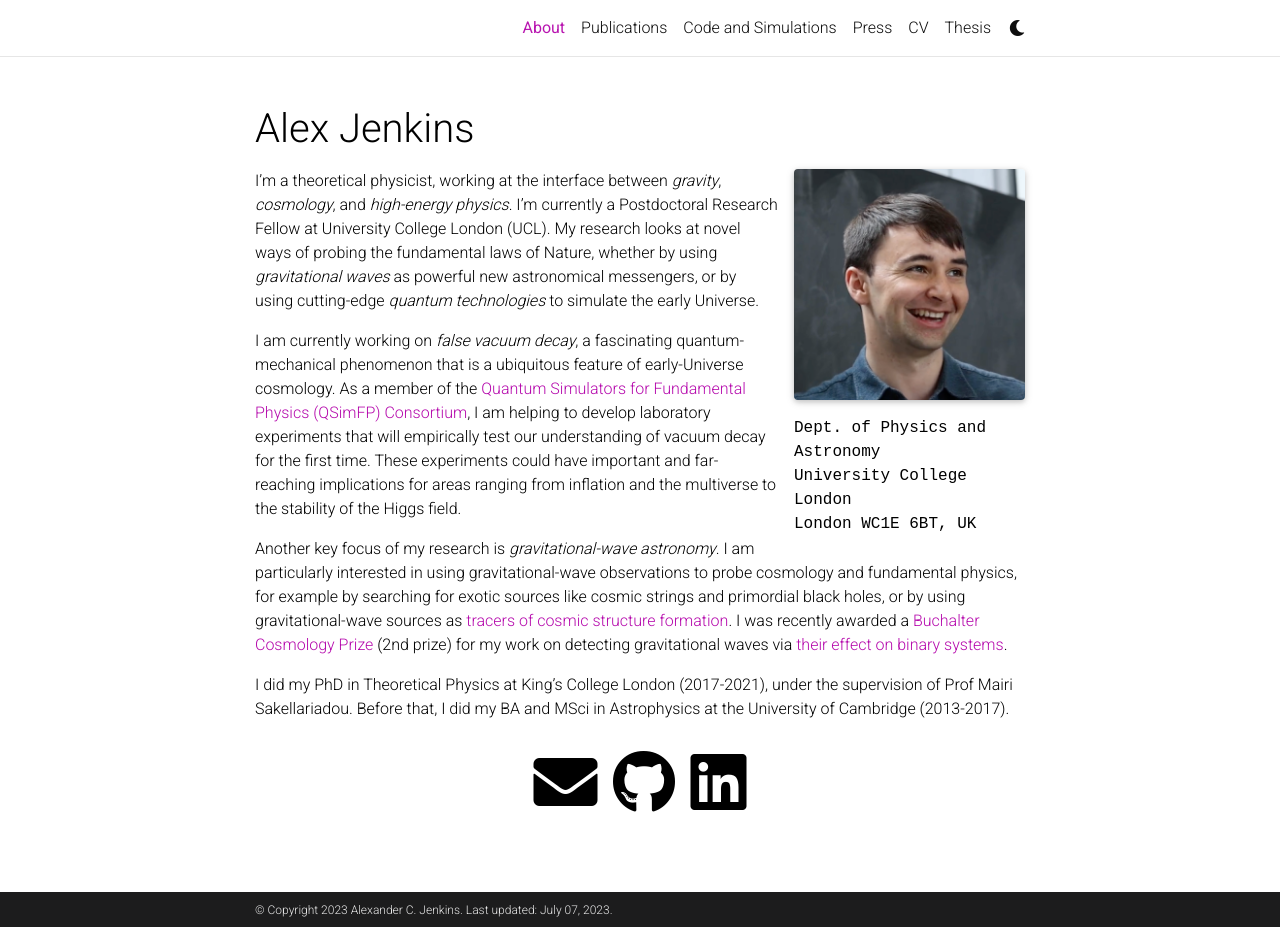
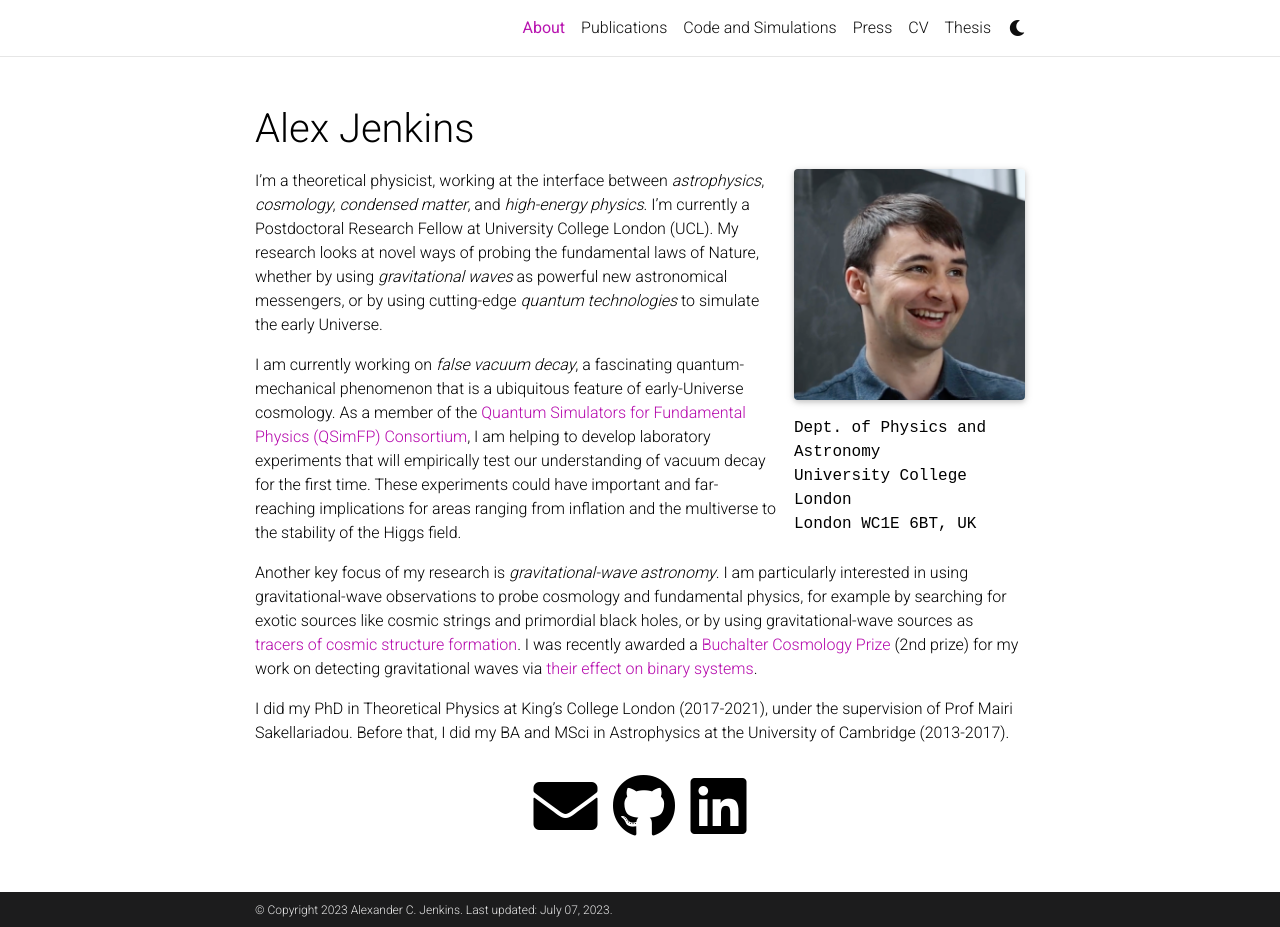
Before and after one commit to alex-c-jenkins/alex-c-jenkins.github.io, a Jekyll site: the page built from _pages/about.md, in a window 1280 px wide and 927 px high. Built offline with Jekyll 4.4.1, drawn with Linux system fonts in a browser that asks for light colours; full-size pictures stand in for the smaller copies a plugin makes; comment, search, counter and statistics services are not loaded; a style sheet for code colours, icons or effects is not loaded.

Commit message:
Update about.md

```diff
--- a/_pages/about.md
+++ b/_pages/about.md
@@ -19,7 +19,7 @@ selected_papers: false # includes a list of papers marked as "selected={true}"
 social: true  # includes social icons at the bottom of the page
 ---
 
-I'm a theoretical physicist, working at the interface between <em>gravity</em>, <em>cosmology</em>, and <em>high-energy physics</em>. I'm currently a Postdoctoral Research Fellow at University College London (UCL). My research looks at novel ways of probing the fundamental laws of Nature, whether by using <em>gravitational waves</em> as powerful new astronomical messengers, or by using cutting-edge <em>quantum technologies</em> to simulate the early Universe.
+I'm a theoretical physicist, working at the interface between <em>astrophysics</em>, <em>cosmology</em>, <em>condensed matter</em>, and <em>high-energy physics</em>. I'm currently a Postdoctoral Research Fellow at University College London (UCL). My research looks at novel ways of probing the fundamental laws of Nature, whether by using <em>gravitational waves</em> as powerful new astronomical messengers, or by using cutting-edge <em>quantum technologies</em> to simulate the early Universe.
 
 I am currently working on <em>false vacuum decay</em>, a fascinating quantum-mechanical phenomenon that is a ubiquitous feature of early-Universe cosmology. As a member of the [Quantum Simulators for Fundamental Physics (QSimFP) Consortium](https://qsimfp.org/), I am helping to develop laboratory experiments that will empirically test our understanding of vacuum decay for the first time. These experiments could have important and far-reaching implications for areas ranging from inflation and the multiverse to the stability of the Higgs field.
 
```
